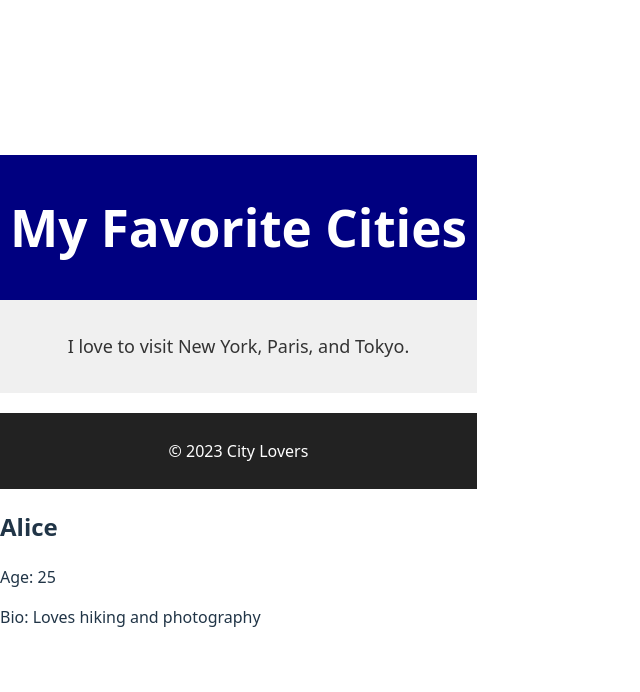
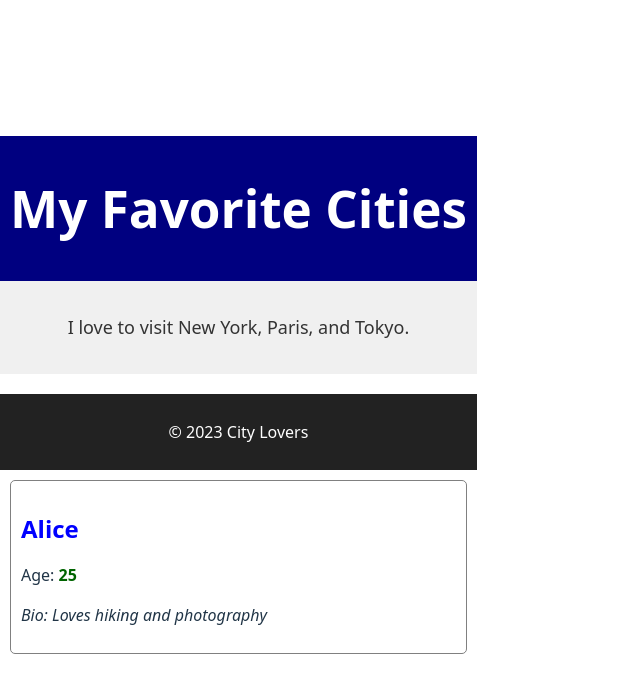
Before and after one commit to dev-meron/alx-fe-reactjs, a React (Vite) app in the folder alx-react-app/: page / in a window 1280 px wide. Shown: the top 692 px of the page, without its empty margins (0-640 px from the left). Built offline with nearby package versions, Linux system fonts and the light colour scheme.

Commit message:
Enhance UserProfile component styling
Updated UserProfile component styles for better presentation.

```diff
--- a/alx-react-app/src/components/UserProfile.jsx
+++ b/alx-react-app/src/components/UserProfile.jsx
@@ -1,11 +1,9 @@
-// src/components/UserProfile.jsx
-
 const UserProfile = (props) => {
     return (
-        <div>
-            <h2>{props.name}</h2>
-            <p>Age: {props.age}</p>
-            <p>Bio: {props.bio}</p>
+        <div style={{ border: '1px solid gray', padding: '10px', margin: '10px', borderRadius: '5px' }}>
+            <h2 style={{ color: 'blue', marginBottom: '5px' }}>{props.name}</h2>
+            <p>Age: <span style={{ fontWeight: 'bold', color: 'darkgreen' }}>{props.age}</span></p>
+            <p style={{ fontStyle: 'italic' }}>Bio: {props.bio}</p>
         </div>
     );
 };
```
